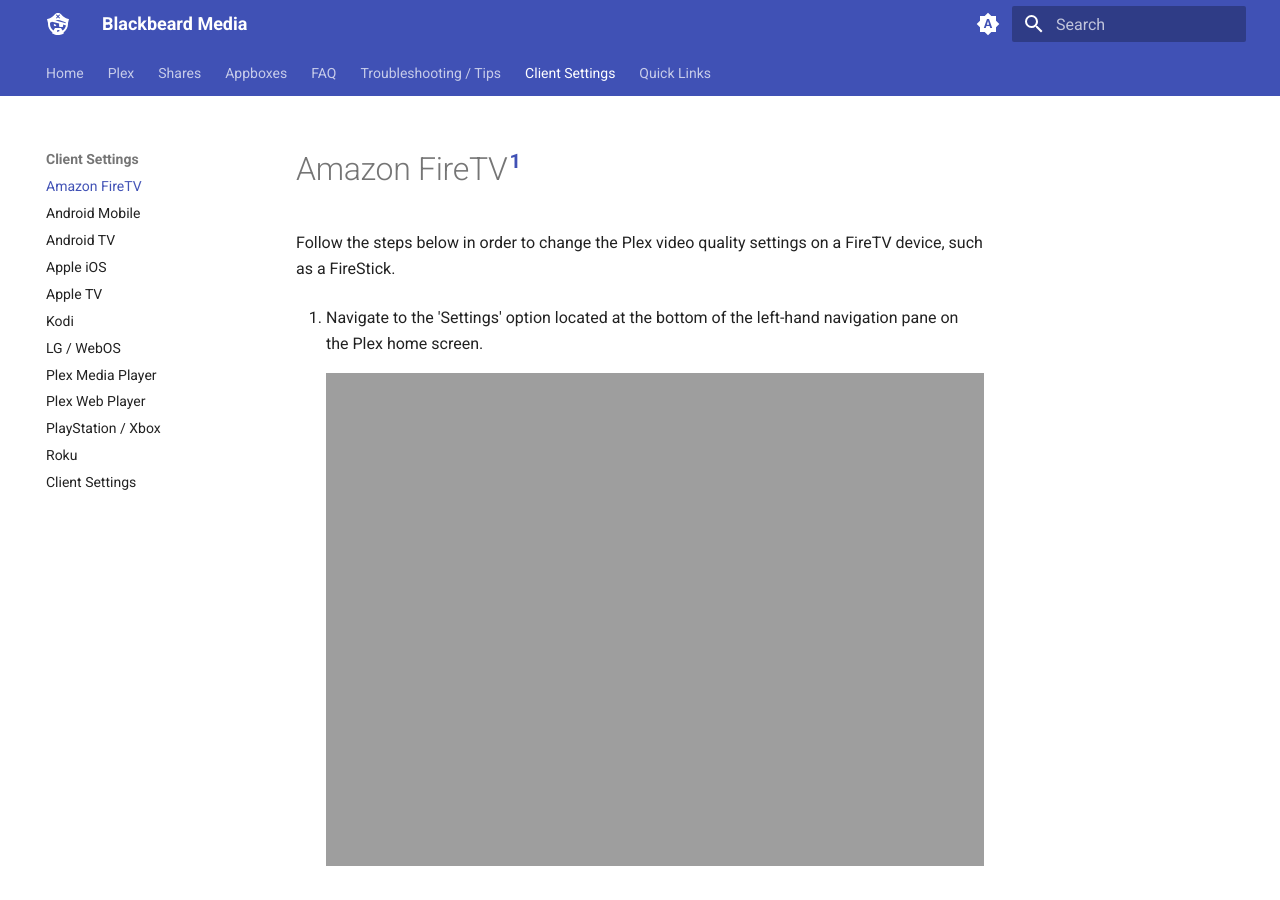
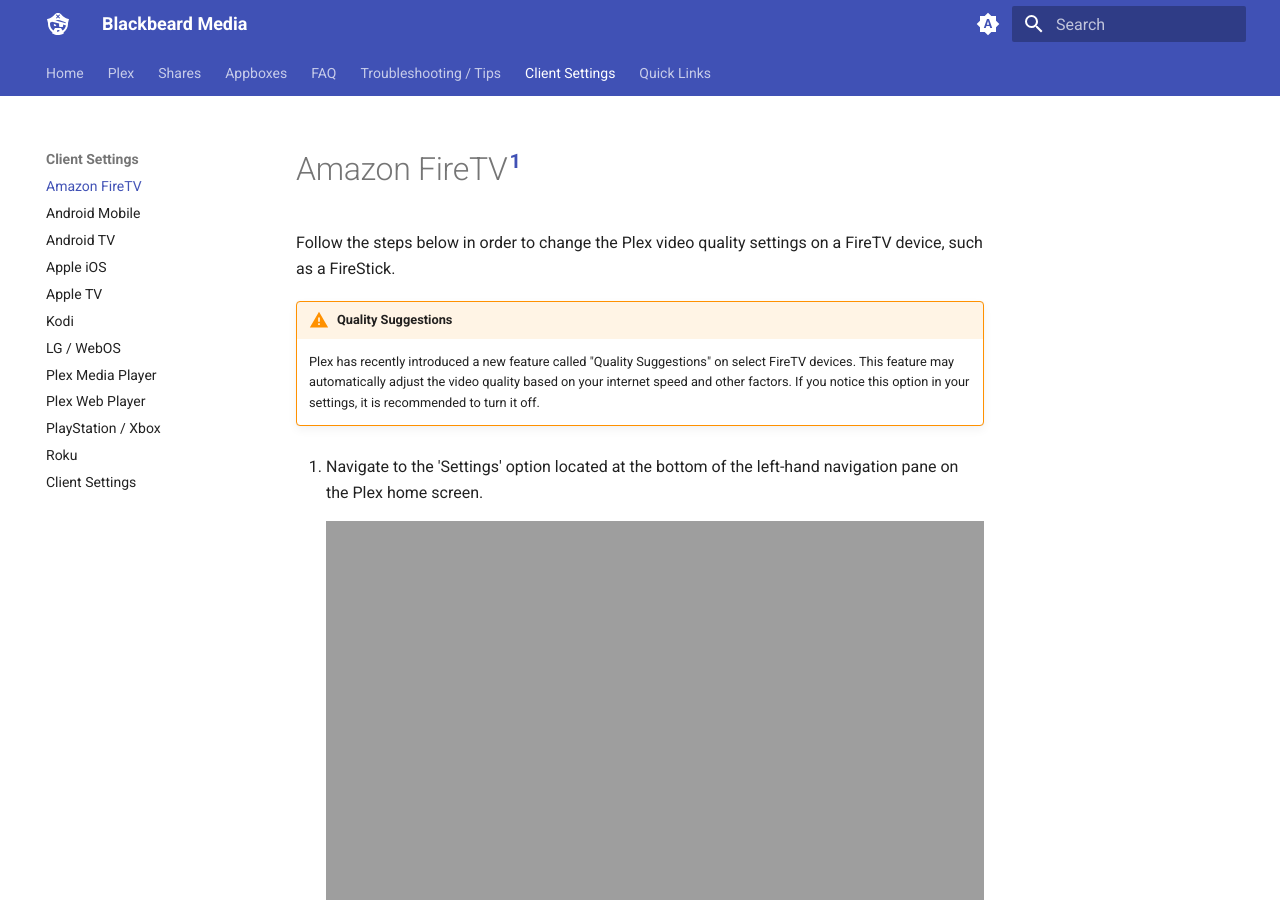
Before and after one commit to neomedia6989/docs-2, an MkDocs documentation site: the page built from docs/clients/firetv.md, in a window 1280 px wide and 900 px high. Built offline with MkDocs 1.6.1 and Material for MkDocs 9.7.7, drawn with Linux system fonts in a browser that asks for light colours.

Commit message:
Update firetv.md

```diff
--- a/docs/clients/firetv.md
+++ b/docs/clients/firetv.md
@@ -1,6 +1,10 @@
 # Amazon FireTV[^1]
 
 Follow the steps below in order to change the Plex video quality settings on a FireTV device, such as a FireStick.
+
+!!! warning "Quality Suggestions"
+
+    Plex has recently introduced a new feature called "Quality Suggestions" on select FireTV devices. This feature may automatically adjust the video quality based on your internet speed and other factors. If you notice this option in your settings, it is recommended to turn it off.
 
 1. Navigate to the 'Settings' option located at the bottom of the left-hand navigation pane on the Plex home screen.
 
```
